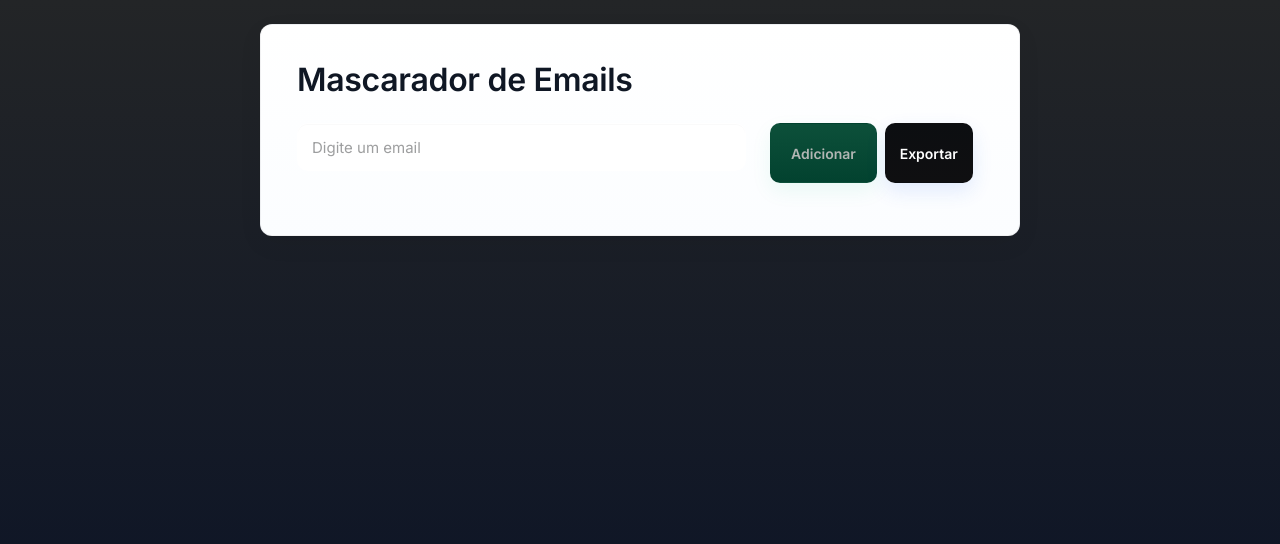
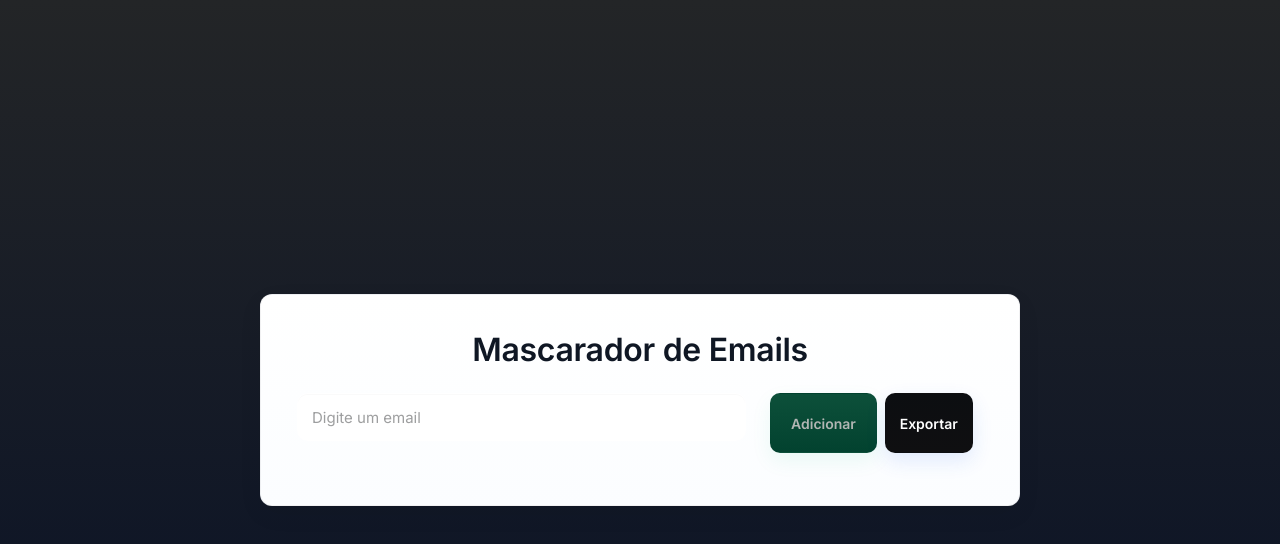
Before and after one commit to elizianeandreia/Mascarador_email, a website: page index.html in a window 1280 px wide. Drawn offline with nearby package versions, Linux system fonts and the light colour scheme.

Commit message:
centralizado

```diff
--- a/index.html
+++ b/index.html
@@ -9,9 +9,9 @@
   <link href="https://fonts.googleapis.com/css2?family=Inter:wght@400;600;700&display=swap" rel="stylesheet">
 <link rel="stylesheet" href="estilo.css">
 </head>
-<body class="bg-light p-4">
+<body class="bg-light d-flex align-items-center justify-content-center min-vh-100">
   <div class="container">
-    <h2 class="mb-4">Mascarador de Emails </h2>
+    <h2 class="mb-4 text-center">Mascarador de Emails </h2>
 
     <div class="row mb-3">
       <div class="col-12 col-md-8">
@@ -20,7 +20,6 @@
       <div class="col-12 col-md-4 d-flex gap-2 mt-2 mt-md-0">
         <button class="btn btn-success w-50" id="btnAdicionar">Adicionar</button>
         <button class="btn btn-primary btn-export" id="btnExportar">Exportar</button>
-
       </div>
     </div>
 
```
